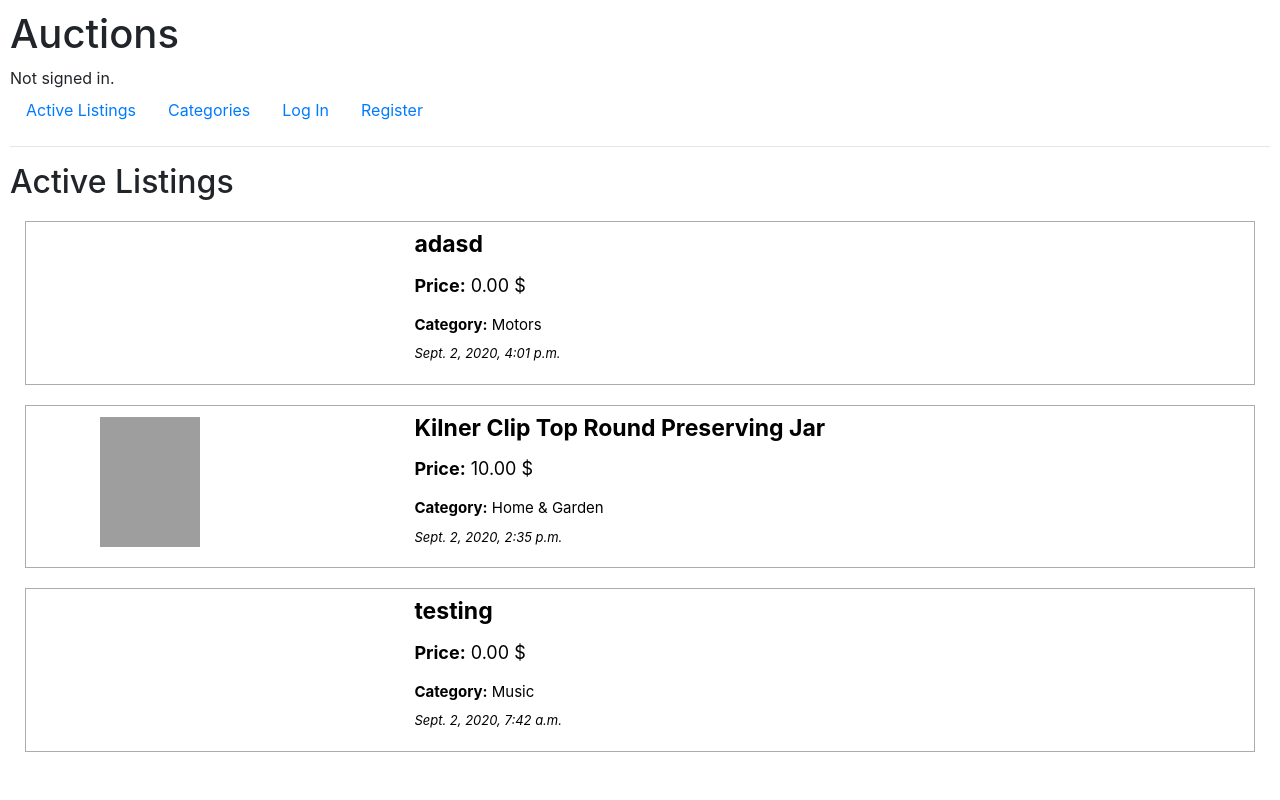
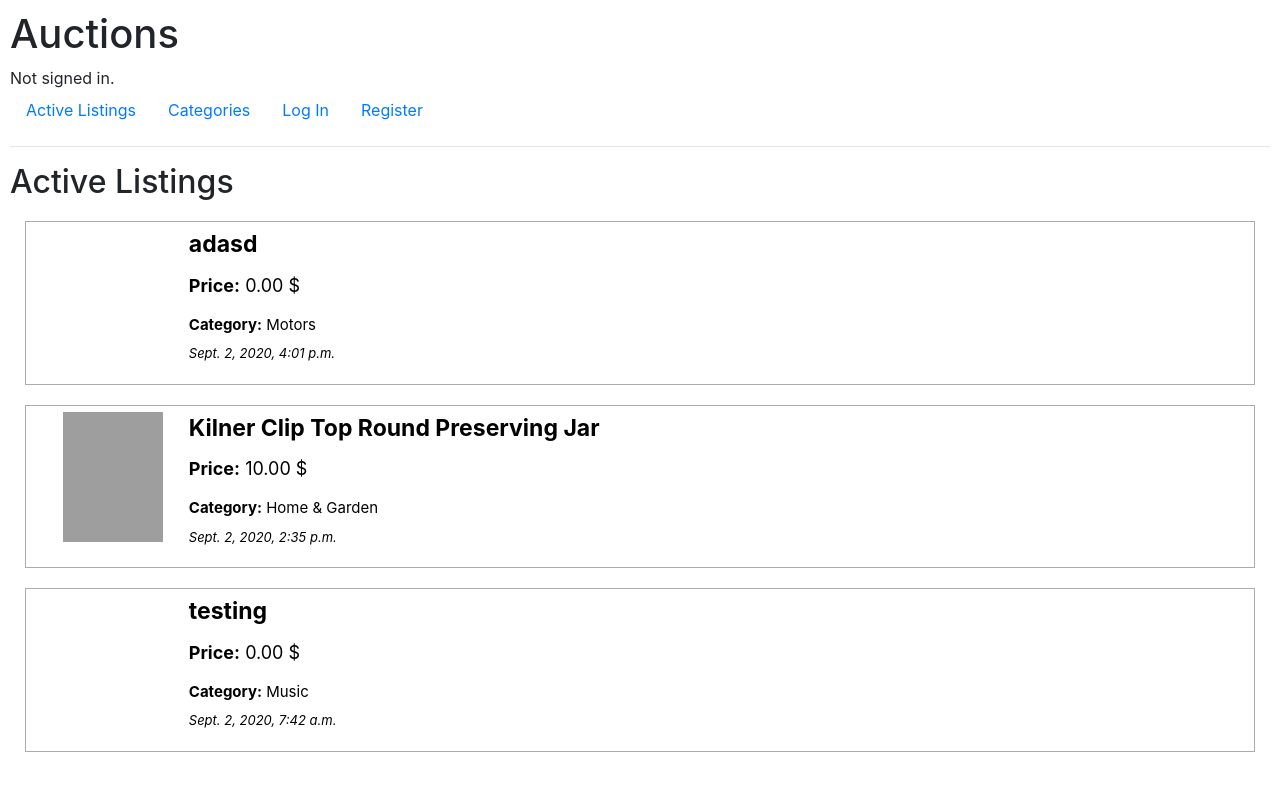
Before and after one commit to JSerwatka/CS50-Commerce, a Django app: page / in a window 1280 px wide. Run offline with Django 3.2, Linux system fonts and the light colour scheme; data comes from the database, SQL or seed files in the repository; both versions use the stored data as it was after the commit; some libraries are stand-ins or nearby versions; grey boxes are pictures that could not be loaded.

Commit message:
listings layout media queries added

```diff
--- a/auctions/static/auctions/styles.css
+++ b/auctions/static/auctions/styles.css
@@ -178,8 +178,8 @@ div.auction-list-item:hover {
 
 div.auction-list-item div.auction-list-img {
     height: 100%;
-    width: 20%;
-    margin-right: 10%;
+    width: 10%;
+    /* margin-right: 10%; */
 }
 
 div.auction-list-item img {
@@ -188,7 +188,7 @@ div.auction-list-item img {
 
 div.auction-list-item div.auction-list-info {
     height: 100%;
-    width: auto;
+    width:auto;
     text-align: left;
 }
 
@@ -223,13 +223,39 @@ div.create-listing-form {
     padding: 40px;
     margin-top: 20px;
 }
-
 /* ^^^^^^^^^^^^^^^^^^^^^^ */
 
 
 /* --------------------- */
 /* --- Media Queries --- */
 /* --------------------- */
+
+/* ^^^^ Listing layout ^^^^ */
+@media screen and (min-width: 1215px) and (max-width: 1537px) {
+    div.auction-list-item div.auction-list-img {
+        margin-right: 20px;
+    }
+}
+
+@media screen and (min-width: 900px) and (max-width: 1215px) {
+    div.auction-list-item div.auction-list-img {
+        margin-right: 40px;
+    }
+}
+
+@media screen and (min-width: 600px) and (max-width: 900px) {
+    div.auction-list-item div.auction-list-img {
+        margin-right: 60px;
+    }
+}
+
+@media screen and (max-width: 610px) {
+    div.auction-list-item div.auction-list-img {
+        margin-right: 70px;
+    }
+}
+/* ^^^^^^^^^^^^^^^^^^^^^^ */
+
 
 /* ^^^^ Listing page ^^^^ */
 @media screen and (min-width: 950px) and (max-width: 1050px) {
```
Also changed, not shown: db.sqlite3.
